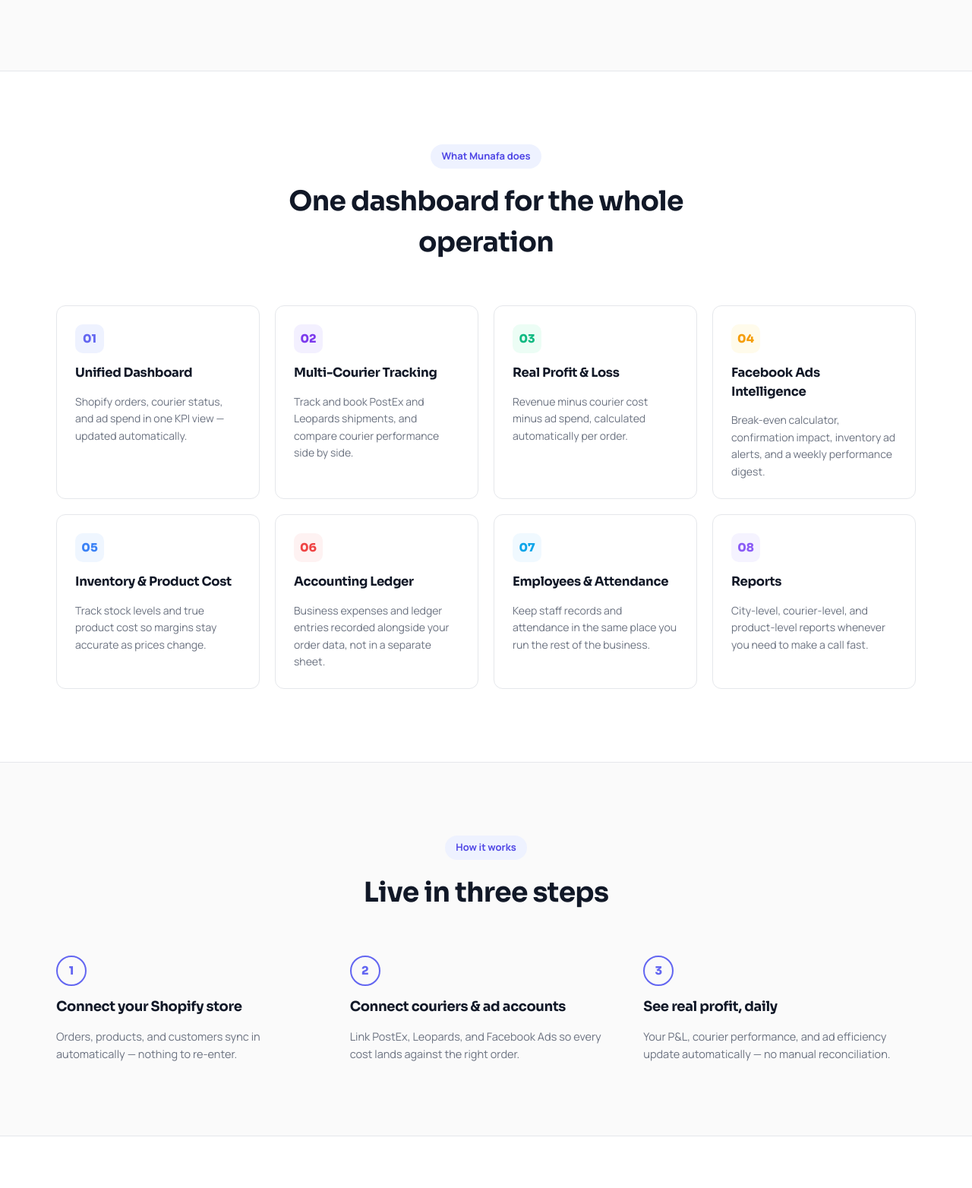
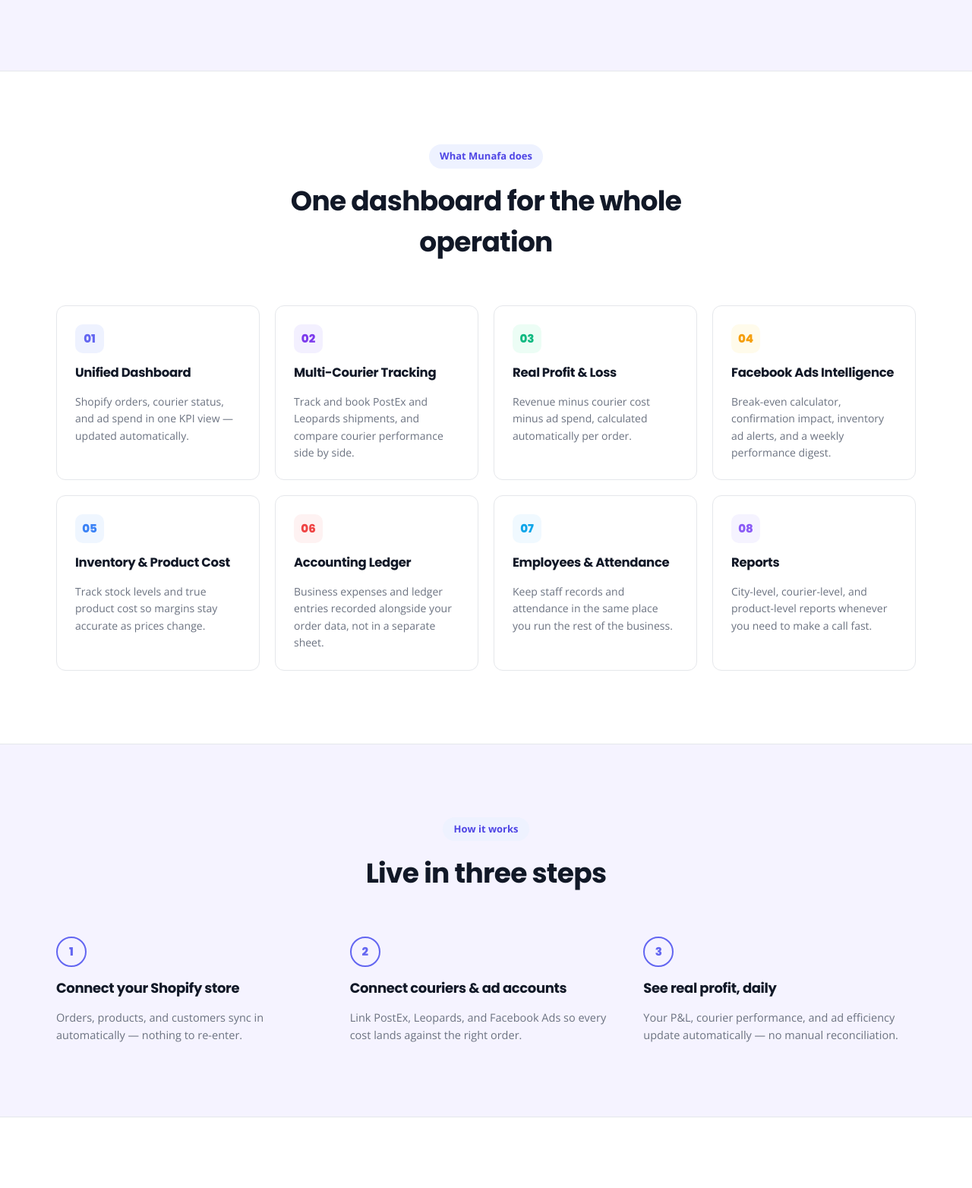
Before and after one commit to MuhammadHussainKapadia/MunafaPortfolio, a plain HTML site: page index.html in a window 1280 px wide. Shown: the part 1220-2784 px from the top of the page at 76% size. Drawn offline with nearby package versions, Linux system fonts and the light colour scheme.

Commit message:
Apply ui-ux-pro-max design-system recommendations: Poppins/Open Sans fonts, lavender bg tint, scroll-reveal animations

```diff
--- a/index.html
+++ b/index.html
@@ -7,7 +7,7 @@
 <meta name="description" content="Munafa — one dashboard for Shopify sellers running COD through local couriers: real profit and loss, courier tracking, and ad spend, in one place.">
 <link rel="preconnect" href="https://fonts.googleapis.com">
 <link rel="preconnect" href="https://fonts.gstatic.com" crossorigin>
-<link href="https://fonts.googleapis.com/css2?family=Sora:wght@500;600;700;800&family=Manrope:wght@400;500;600;700&display=swap" rel="stylesheet">
+<link href="https://fonts.googleapis.com/css2?family=Poppins:wght@500;600;700;800&family=Open+Sans:wght@400;500;600;700&display=swap" rel="stylesheet">
 <style>
   :root {
     --primary: #6366f1;
@@ -18,15 +18,15 @@
     --ink: #111827;
     --ink-soft: #6b7280;
     --ink-mute: #9ca3af;
-    --bg: #fafafa;
+    --bg: #f5f3ff;
     --card: #ffffff;
     --border: #e5e7eb;
     --radius-sm: 8px;
     --radius-md: 12px;
     --radius-lg: 20px;
     --shadow-md: 0 12px 24px -8px rgba(17,24,39,0.12), 0 4px 8px -2px rgba(17,24,39,0.06);
-    --font-head: 'Sora', system-ui, sans-serif;
-    --font-body: 'Manrope', system-ui, sans-serif;
+    --font-head: 'Poppins', system-ui, sans-serif;
+    --font-body: 'Open Sans', system-ui, sans-serif;
   }
   @media (prefers-color-scheme: dark) {
     :root:not([data-theme="light"]) {
@@ -86,6 +86,12 @@
   .mobile-menu.is-open { display: flex; }
   .bar { flex: 1; border-radius: 4px 4px 0 0; }
 
+  .reveal { opacity: 0; transform: translateY(22px); transition: opacity 650ms cubic-bezier(.16,.84,.44,1), transform 650ms cubic-bezier(.16,.84,.44,1); }
+  .reveal.is-visible { opacity: 1; transform: translateY(0); }
+  @media (prefers-reduced-motion: reduce) {
+    .reveal { opacity: 1; transform: none; transition: none; }
+  }
+
   .hero-grid { display: grid; grid-template-columns: 1.05fr 0.95fr; gap: 56px; align-items: center; }
   .feature-grid { display: grid; grid-template-columns: repeat(4,1fr); gap: 20px; }
   .steps-grid { display: grid; grid-template-columns: repeat(3,1fr); gap: 28px; }
@@ -111,6 +117,7 @@
     h1 { font-size: 38px !important; }
   }
 </style>
+<noscript><style>.reveal { opacity: 1 !important; transform: none !important; }</style></noscript>
 </head>
 <body>
 
@@ -152,7 +159,7 @@
   <!-- HERO -->
   <section id="top" style="padding-top:88px; padding-bottom:64px;">
     <div class="container hero-grid">
-      <div style="display:flex; flex-direction:column; gap:26px; max-width:560px;">
+      <div class="reveal" style="display:flex; flex-direction:column; gap:26px; max-width:560px;">
         <span class="eyebrow">
           <svg class="icon" style="width:15px;height:15px;" viewBox="0 0 24 24" fill="none" stroke="currentColor" stroke-width="2.5" stroke-linecap="round" stroke-linejoin="round"><path d="M13 2 L3 14 h8 l-1 8 10-12 h-8 z"></path></svg>
           Built for Shopify sellers in Pakistan
@@ -183,7 +190,7 @@
         </div>
       </div>
 
-      <div style="position:relative; padding:20px;" aria-hidden="true">
+      <div class="reveal" style="position:relative; padding:20px; transition-delay:120ms;" aria-hidden="true">
         <div style="position:absolute; inset:0; background:radial-gradient(circle at 30% 20%, var(--primary-tint), transparent 60%); border-radius:32px; z-index:0;"></div>
         <div style="position:relative; z-index:1; background:var(--card); border:1px solid var(--border); border-radius:var(--radius-lg); box-shadow:var(--shadow-md); padding:24px;">
           <div style="display:flex; align-items:center; justify-content:space-between; margin-bottom:20px;">
@@ -241,7 +248,7 @@
 
   <!-- INTEGRATIONS -->
   <section id="integrations" style="padding:32px 0; border-top:1px solid var(--border); border-bottom:1px solid var(--border); background:var(--card);">
-    <div class="container" style="display:flex; align-items:center; gap:28px; flex-wrap:wrap; justify-content:center;">
+    <div class="container reveal" style="display:flex; align-items:center; gap:28px; flex-wrap:wrap; justify-content:center;">
       <span style="font-size:13px; font-weight:700; color:var(--ink-mute); text-transform:uppercase; letter-spacing:0.06em;">Connects with</span>
       <span class="integration-chip">Shopify</span>
       <span class="integration-chip">Facebook Ads</span>
@@ -252,7 +259,7 @@
 
   <!-- PROBLEM -->
   <section>
-    <div class="container" style="max-width:760px; text-align:center; margin:0 auto; display:flex; flex-direction:column; gap:16px;">
+    <div class="container reveal" style="max-width:760px; text-align:center; margin:0 auto; display:flex; flex-direction:column; gap:16px;">
       <h2 style="font-size:34px; font-weight:700;">Revenue isn't profit. But most dashboards stop at revenue.</h2>
       <p style="font-size:16.5px; line-height:1.7; color:var(--ink-soft);">Shopify shows you sales. Your courier panel shows you shipments. Ads Manager shows you spend. None of them show what's left over after returns, COD fees, and courier charges eat into the order. Munafa does that math for you, automatically, every day.</p>
     </div>
@@ -267,42 +274,42 @@
       </div>
 
       <div class="feature-grid">
-        <div class="feature-card">
+        <div class="feature-card reveal">
           <div class="feature-badge" style="background:#eef2ff; color:#6366f1;">01</div>
           <h3 style="font-size:16.5px; font-weight:700;">Unified Dashboard</h3>
           <p style="font-size:14px; line-height:1.6; color:var(--ink-soft);">Shopify orders, courier status, and ad spend in one KPI view — updated automatically.</p>
         </div>
-        <div class="feature-card">
+        <div class="feature-card reveal">
           <div class="feature-badge" style="background:#f3f0ff; color:#7c3aed;">02</div>
           <h3 style="font-size:16.5px; font-weight:700;">Multi-Courier Tracking</h3>
           <p style="font-size:14px; line-height:1.6; color:var(--ink-soft);">Track and book PostEx and Leopards shipments, and compare courier performance side by side.</p>
         </div>
-        <div class="feature-card">
+        <div class="feature-card reveal">
           <div class="feature-badge" style="background:#ecfdf5; color:#10b981;">03</div>
           <h3 style="font-size:16.5px; font-weight:700;">Real Profit &amp; Loss</h3>
           <p style="font-size:14px; line-height:1.6; color:var(--ink-soft);">Revenue minus courier cost minus ad spend, calculated automatically per order.</p>
         </div>
-        <div class="feature-card">
+        <div class="feature-card reveal">
           <div class="feature-badge" style="background:#fffbeb; color:#f59e0b;">04</div>
           <h3 style="font-size:16.5px; font-weight:700;">Facebook Ads Intelligence</h3>
           <p style="font-size:14px; line-height:1.6; color:var(--ink-soft);">Break-even calculator, confirmation impact, inventory ad alerts, and a weekly performance digest.</p>
         </div>
-        <div class="feature-card">
+        <div class="feature-card reveal">
           <div class="feature-badge" style="background:#eff6ff; color:#3b82f6;">05</div>
           <h3 style="font-size:16.5px; font-weight:700;">Inventory &amp; Product Cost</h3>
           <p style="font-size:14px; line-height:1.6; color:var(--ink-soft);">Track stock levels and true product cost so margins stay accurate as prices change.</p>
         </div>
-        <div class="feature-card">
+        <div class="feature-card reveal">
           <div class="feature-badge" style="background:#fef2f2; color:#ef4444;">06</div>
           <h3 style="font-size:16.5px; font-weight:700;">Accounting Ledger</h3>
           <p style="font-size:14px; line-height:1.6; color:var(--ink-soft);">Business expenses and ledger entries recorded alongside your order data, not in a separate sheet.</p>
         </div>
-        <div class="feature-card">
+        <div class="feature-card reveal">
           <div class="feature-badge" style="background:#f0f9ff; color:#0ea5e9;">07</div>
           <h3 style="font-size:16.5px; font-weight:700;">Employees &amp; Attendance</h3>
           <p style="font-size:14px; line-height:1.6; color:var(--ink-soft);">Keep staff records and attendance in the same place you run the rest of the business.</p>
         </div>
-        <div class="feature-card">
+        <div class="feature-card reveal">
           <div class="feature-badge" style="background:#f5f3ff; color:#8b5cf6;">08</div>
           <h3 style="font-size:16.5px; font-weight:700;">Reports</h3>
           <p style="font-size:14px; line-height:1.6; color:var(--ink-soft);">City-level, courier-level, and product-level reports whenever you need to make a call fast.</p>
@@ -319,17 +326,17 @@
         <h2 style="font-size:36px; font-weight:700; margin-top:16px;">Live in three steps</h2>
       </div>
       <div class="steps-grid">
-        <div style="display:flex; flex-direction:column; gap:14px;">
+        <div class="reveal" style="display:flex; flex-direction:column; gap:14px;">
           <span class="step-num">1</span>
           <h3 style="font-size:18px; font-weight:700;">Connect your Shopify store</h3>
           <p style="font-size:14.5px; line-height:1.6; color:var(--ink-soft);">Orders, products, and customers sync in automatically — nothing to re-enter.</p>
         </div>
-        <div style="display:flex; flex-direction:column; gap:14px;">
+        <div class="reveal" style="display:flex; flex-direction:column; gap:14px; transition-delay:100ms;">
           <span class="step-num">2</span>
           <h3 style="font-size:18px; font-weight:700;">Connect couriers &amp; ad accounts</h3>
           <p style="font-size:14.5px; line-height:1.6; color:var(--ink-soft);">Link PostEx, Leopards, and Facebook Ads so every cost lands against the right order.</p>
         </div>
-        <div style="display:flex; flex-direction:column; gap:14px;">
+        <div class="reveal" style="display:flex; flex-direction:column; gap:14px; transition-delay:200ms;">
           <span class="step-num">3</span>
           <h3 style="font-size:18px; font-weight:700;">See real profit, daily</h3>
           <p style="font-size:14.5px; line-height:1.6; color:var(--ink-soft);">Your P&amp;L, courier performance, and ad efficiency update automatically — no manual reconciliation.</p>
@@ -348,7 +355,7 @@
       </div>
 
       <div class="pricing-grid" style="display:grid; grid-template-columns:repeat(3,1fr); gap:24px; margin-top:48px; align-items:start;">
-        <div class="feature-card" style="gap:20px;">
+        <div class="feature-card reveal" style="gap:20px;">
           <div>
             <h3 style="font-size:18px; font-weight:700;">Starter</h3>
             <p style="font-size:13px; color:var(--ink-mute); margin-top:6px;">For sellers just getting their numbers straight.</p>
@@ -367,7 +374,7 @@
           </ul>
         </div>
 
-        <div class="feature-card" style="gap:20px; border-color:var(--primary); border-width:2px; box-shadow:var(--shadow-md); position:relative;">
+        <div class="feature-card reveal" style="gap:20px; border-color:var(--primary); border-width:2px; box-shadow:var(--shadow-md); position:relative;">
           <span style="position:absolute; top:-13px; left:24px; background:var(--primary); color:#fff; font-size:11.5px; font-weight:700; padding:4px 12px; border-radius:999px;">Most popular</span>
           <div>
             <h3 style="font-size:18px; font-weight:700;">Growth</h3>
@@ -388,7 +395,7 @@
           </ul>
         </div>
 
-        <div class="feature-card" style="gap:20px;">
+        <div class="feature-card reveal" style="gap:20px;">
           <div>
             <h3 style="font-size:18px; font-weight:700;">Pro</h3>
             <p style="font-size:13px; color:var(--ink-mute); margin-top:6px;">For teams running the whole operation from Munafa.</p>
@@ -413,7 +420,7 @@
 
   <!-- CTA -->
   <section style="background:var(--primary);">
-    <div class="container" style="text-align:center; display:flex; flex-direction:column; align-items:center; gap:22px;">
+    <div class="container reveal" style="text-align:center; display:flex; flex-direction:column; align-items:center; gap:22px;">
       <h2 style="font-size:32px; font-weight:700; color:#fff; max-width:560px;">Stop guessing your profit. Start seeing it.</h2>
       <p style="font-size:15.5px; color:rgba(255,255,255,0.85); max-width:480px;">Book a walkthrough and we'll connect a sample of your own store data live.</p>
       <a href="#contact" class="btn btn--onDark" style="height:52px; padding:0 30px; font-size:16px;">Book a demo</a>
@@ -482,6 +489,22 @@
       root.setAttribute('data-theme', next);
       try { localStorage.setItem('munafa-theme', next); } catch (e) {}
     });
+
+    var reduceMotion = window.matchMedia('(prefers-reduced-motion: reduce)').matches;
+    var revealEls = document.querySelectorAll('.reveal');
+    if (reduceMotion || !('IntersectionObserver' in window)) {
+      revealEls.forEach(function (el) { el.classList.add('is-visible'); });
+    } else {
+      var observer = new IntersectionObserver(function (entries) {
+        entries.forEach(function (entry) {
+          if (entry.isIntersecting) {
+            entry.target.classList.add('is-visible');
+            observer.unobserve(entry.target);
+          }
+        });
+      }, { threshold: 0.15, rootMargin: '0px 0px -40px 0px' });
+      revealEls.forEach(function (el) { observer.observe(el); });
+    }
   })();
 </script>
 </body>
```
